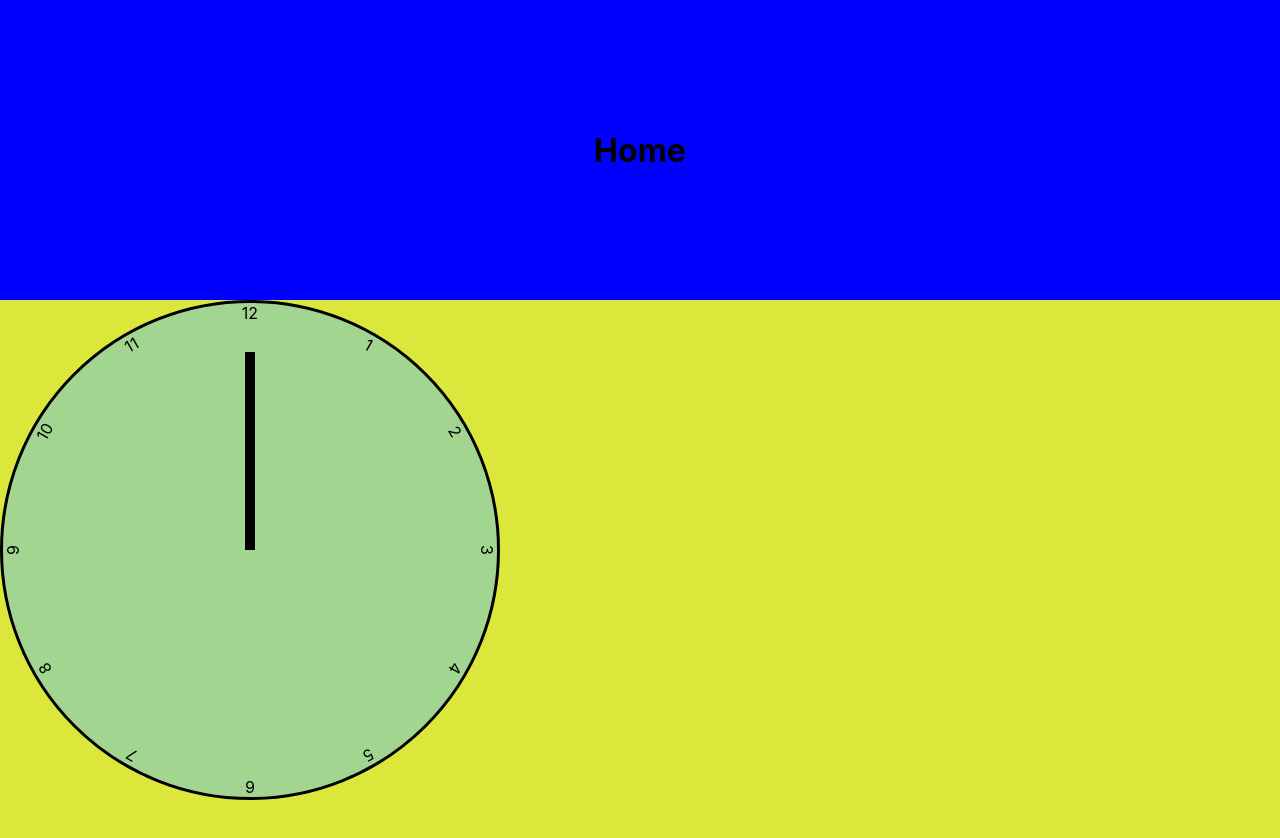
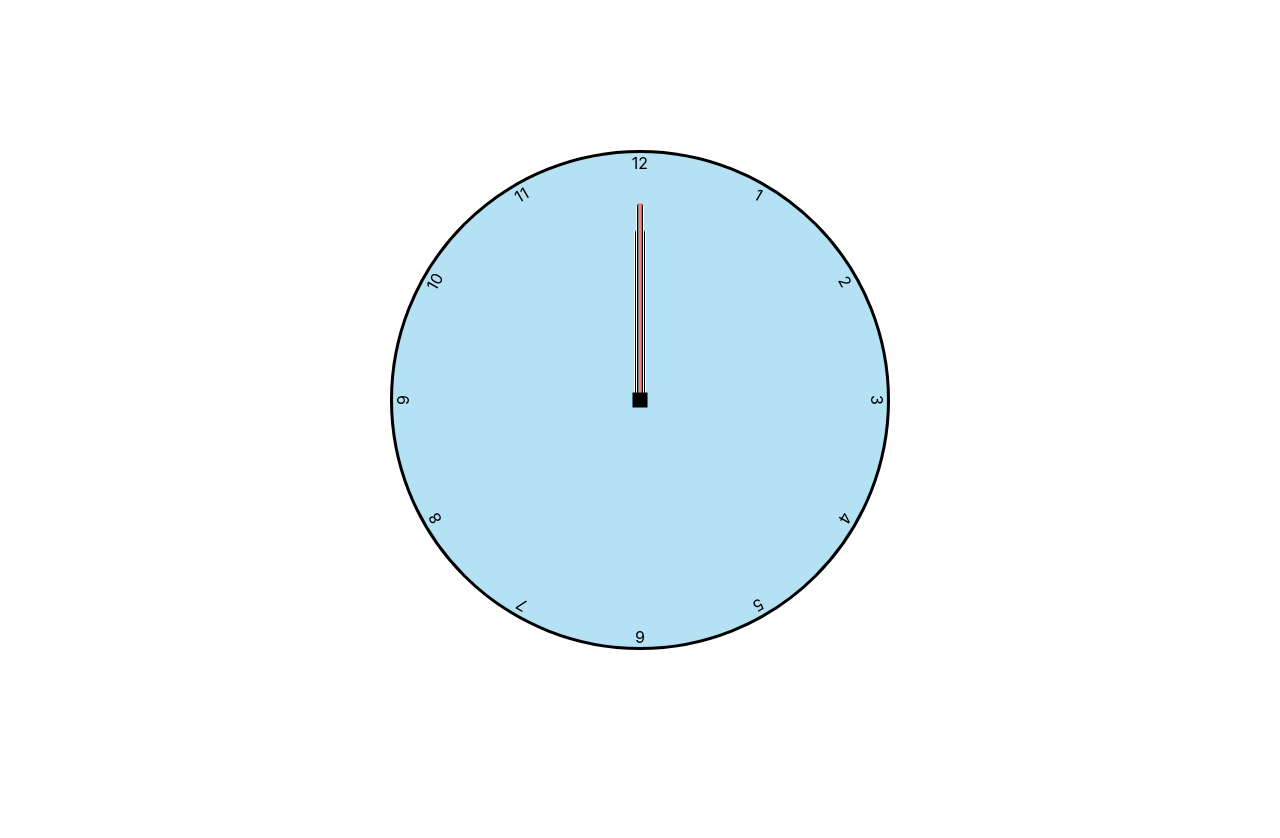
Before and after one commit to MeetYourCreator/alarm-clock, a React (Create React App) app: page / in a window 1280 px wide. Shown: the top 838 px of the page. After the commit the page ends 800 px from the top, so only its background shows below. Built offline with nearby package versions, Linux system fonts and the light colour scheme.

Commit message:
Clock component rendered

```diff
--- a/src/App.js
+++ b/src/App.js
@@ -6,7 +6,7 @@ import Clock from './screens/Clock/Clock.jsx'
 const App = () => {
   return (
     <>
-      <Home />
+      {/* <Home /> */}
       <Clock />
    </>
   );
--- a/src/screens/Clock/Clock.css
+++ b/src/screens/Clock/Clock.css
@@ -8,13 +8,19 @@ height: 80vh;
 display: flex;
 } */
 
-.clock {
+/* .clock {
   background-color: rgba(212, 226, 12, .8);
   width: 100vw;
   height: 1000vh;
 
+} */
+body {
+  display: flex;
+  justify-content: center;
+  min-height: 100vh;
+  align-items: center;
+
 }
-
 .clock-face {
   width: 500px;
   height: 500px;
@@ -55,4 +61,36 @@ display: flex;
   background-color: black;
   transform-origin: bottom;
   transform: translate(-50%) rotate(calc(var(--rotation) * 1deg));
+  border: 1px solid white;
+  border-top-left-radius: 10px;
+  border-top-right-radius: 10px;
 }
+
+.clock::after {
+  content: '';
+  position: absolute;
+  background-color: black;
+  z-index: 11;
+  width: 15px;
+  height: 15px;
+  top: 50%;
+  left: 50%;
+  transform: translate(-50%, -50%);
+}
+.clock .hand.second {
+  width: 3px;
+  height: 4 5%;
+  background-color: red;
+}
+
+.clock .hand.minute {
+  width: 8px;
+  height: 40%;
+  background-color: black;
+}
+
+.clock .hand.hour {
+  width: 12px;
+  height: 35%;
+  background-color: black;
+}
```
